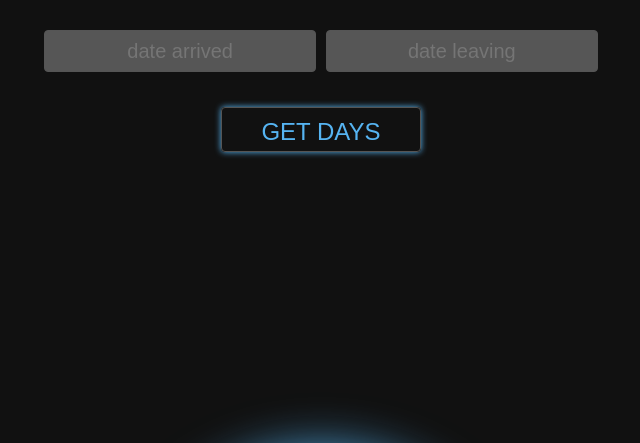
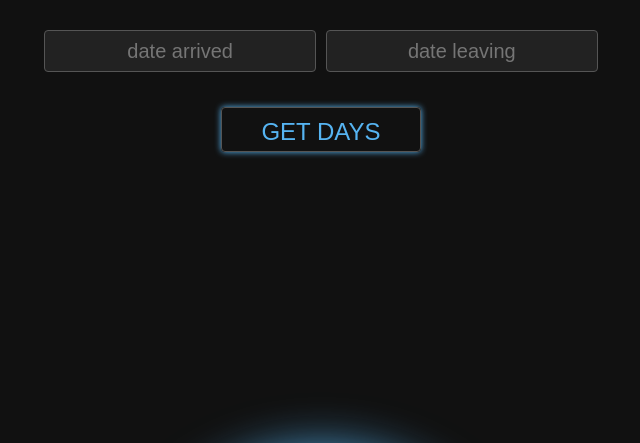
Before and after one commit to clickad/days-tracker, a plain HTML site: page src/index.html in a window 1280 px wide. Shown: the top 443 px of the page, without its empty margins (319-959 px from the left). Drawn offline with nearby package versions, Linux system fonts and the light colour scheme.

Commit message:
input color changed

```diff
--- a/src/css/style.css
+++ b/src/css/style.css
@@ -194,7 +194,7 @@ body {
   border: 1px solid #555;
   border-radius: 4px;
   color: #efefef;
-  background-color: #565656;
+  background-color: #222;
 }
 
 .data-wrapper {
```
